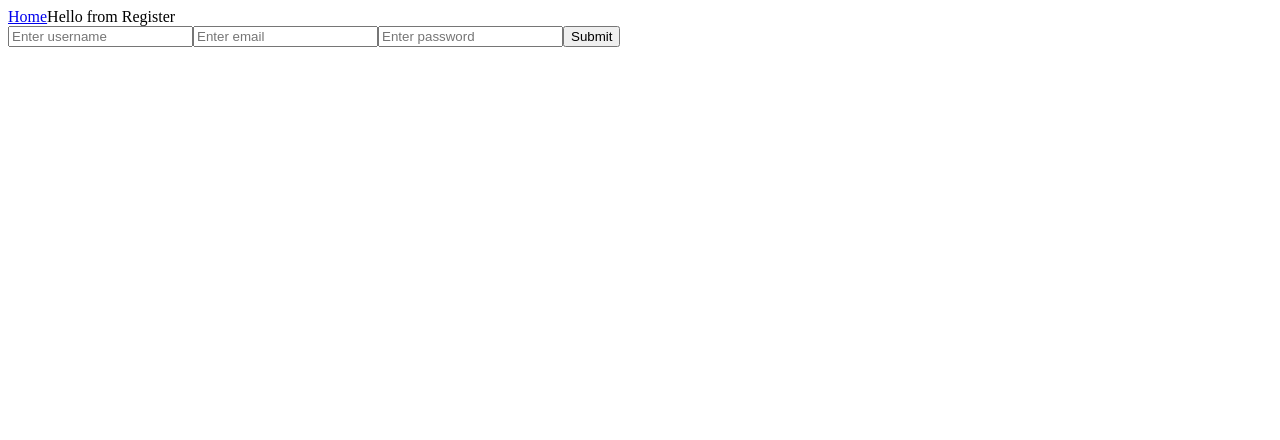
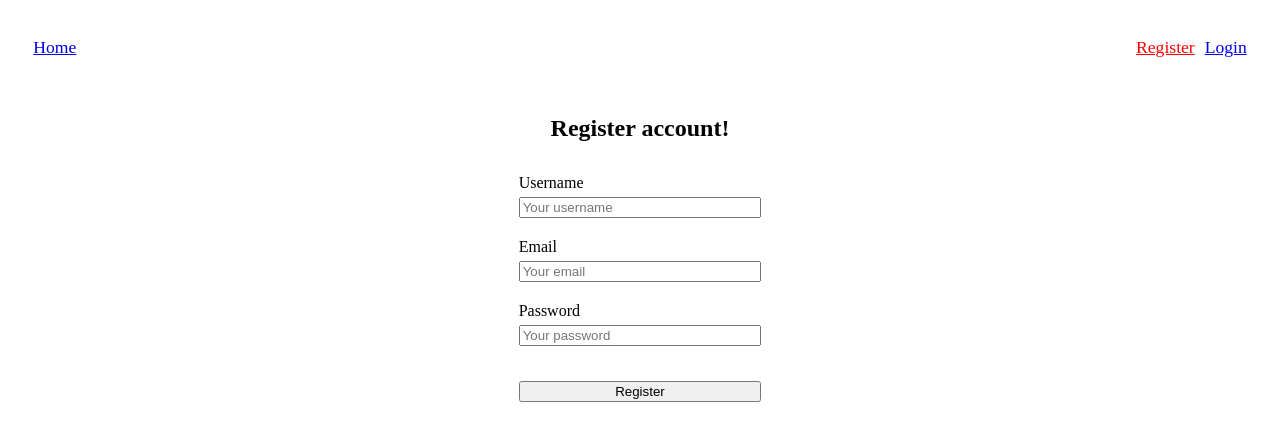
Before and after one commit to dmalenik/shopping-list-app, a React (Create React App) app in the folder client/: page /register in a window 1280 px wide. Shown: the top 440 px of the page. Built offline with nearby package versions, Linux system fonts and the light colour scheme.

Commit message:
feat(Register): apply styles

```diff
--- a/client/src/routes/register/Register.tsx
+++ b/client/src/routes/register/Register.tsx
@@ -1,17 +1,85 @@
 import React from 'react';
 import {Form, Link} from 'react-router-dom';
+import {styled} from 'styled-components';
+
+const Container = styled.div`
+  display: flex;
+  flex-direction: column;
+  margin: 2%;
+`;
+
+const Navigation = styled.nav`
+  align-self: flex-end;
+  margin-top: 1%;
+  display: flex;
+  justify-content: space-between;
+  width: 100%;
+  font-size: 1.1rem;
+`;
+
+const Menu = styled.div`
+  display: flex;
+  column-gap: 10px;
+`;
+
+const RegistrationLink = styled(Link)<{$isActive?: boolean}>`
+  color: ${props => (props.$isActive ? 'red' : 'inherit')};
+`;
+
+const Header = styled.header`
+  align-self: center;
+  margin-top: 3%;
+`;
+
+const RegisterForm = styled(Form)`
+  margin-top: 1%;
+  align-self: center;
+  display: flex;
+  flex-direction: column;
+  row-gap: 20px;
+  width: 20%;
+`;
+
+const FormController = styled.div`
+  display: flex;
+  flex-direction: column;
+  row-gap: 5px;
+`;
+
+const FormButton = styled.button`
+  margin-top: 15px;
+`;
 
 export const Register = () => {
   return (
-    <div className="register">
-      <Link to={'/'}>Home</Link>
-      Hello from Register
-      <Form method="post">
-        <input type="text" name="username" placeholder="Enter username" />
-        <input type="text" name="email" placeholder="Enter email" />
-        <input type="password" name="password" placeholder="Enter password" />
-        <button type="submit">Submit</button>
-      </Form>
-    </div>
+    <Container>
+      <Navigation>
+        <Link to={'/'}>Home</Link>
+        <Menu>
+          <RegistrationLink to={'.'} $isActive>
+            Register
+          </RegistrationLink>
+          <Link to={'../login'}>Login</Link>
+        </Menu>
+      </Navigation>
+      <Header>
+        <h2>Register account!</h2>
+      </Header>
+      <RegisterForm method="post">
+        <FormController>
+          <label htmlFor="username">Username</label>
+          <input type="text" name="username" placeholder="Your username" />
+        </FormController>
+        <FormController>
+          <label htmlFor="email">Email</label>
+          <input type="text" name="email" placeholder="Your email" />
+        </FormController>
+        <FormController>
+          <label htmlFor="password">Password</label>
+          <input type="password" name="password" placeholder="Your password" />
+        </FormController>
+        <FormButton type="submit">Register</FormButton>
+      </RegisterForm>
+    </Container>
   );
 };
```
